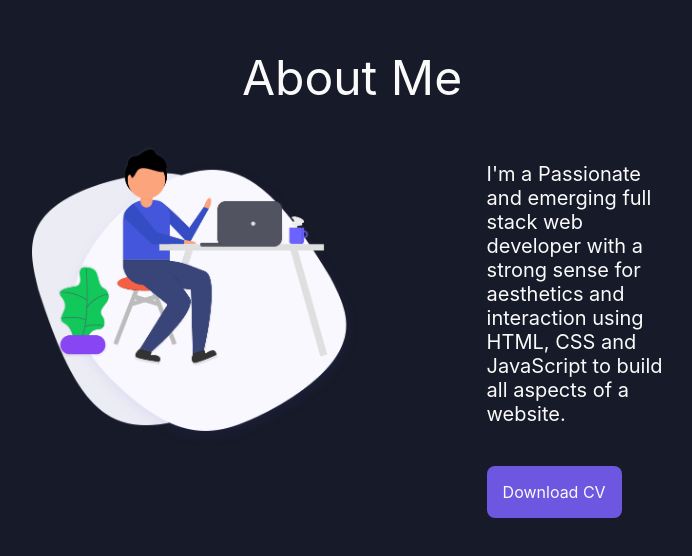
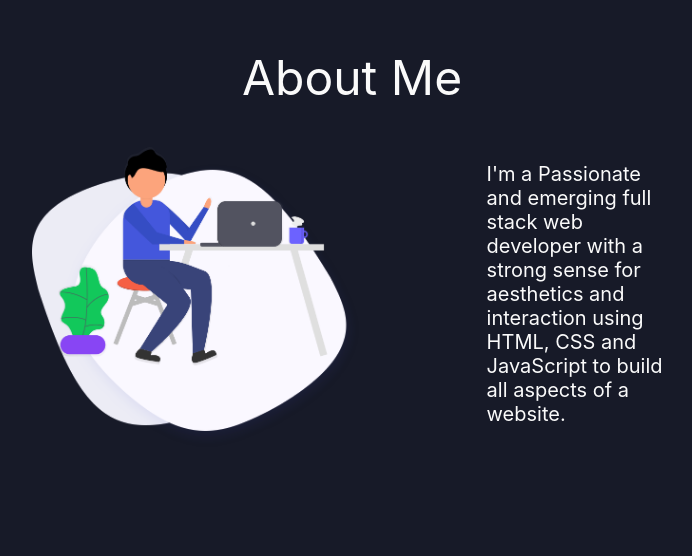
Before and after one commit to SaurabhCha/Saurabh-Chauhan, a React (Create React App) app: page / in a window 1280 px wide. Shown: the part 832-1388 px from the top of the page, without its empty margins (288-980 px from the left). Built offline with nearby package versions, Linux system fonts and the light colour scheme.

Commit message:
fix: remove cv

```diff
--- a/src/components/About.js
+++ b/src/components/About.js
@@ -27,9 +27,9 @@ function About() {
             sense for aesthetics and interaction using HTML, CSS and JavaScript
             to build all aspects of a website.
           </TextDiv>
-          <CvButton download href="assets/pdf/Resume_Sample.pdf">
+          {/* <CvButton download href="assets/pdf/Resume_Sample.pdf">
             Download CV
-          </CvButton>
+          </CvButton> */}
         </IntroColumnDiv>
       </AboutSubContainer>
     </AboutContainer>
```
Also changed, not shown: 1 other file (tests, documents, lock files or other folders).
